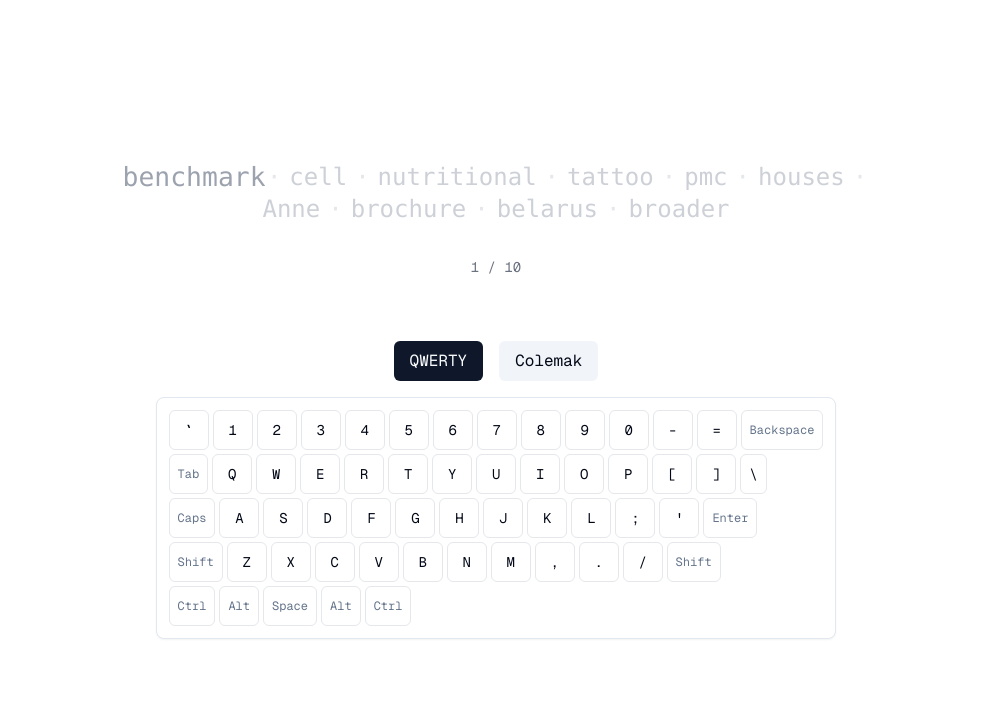
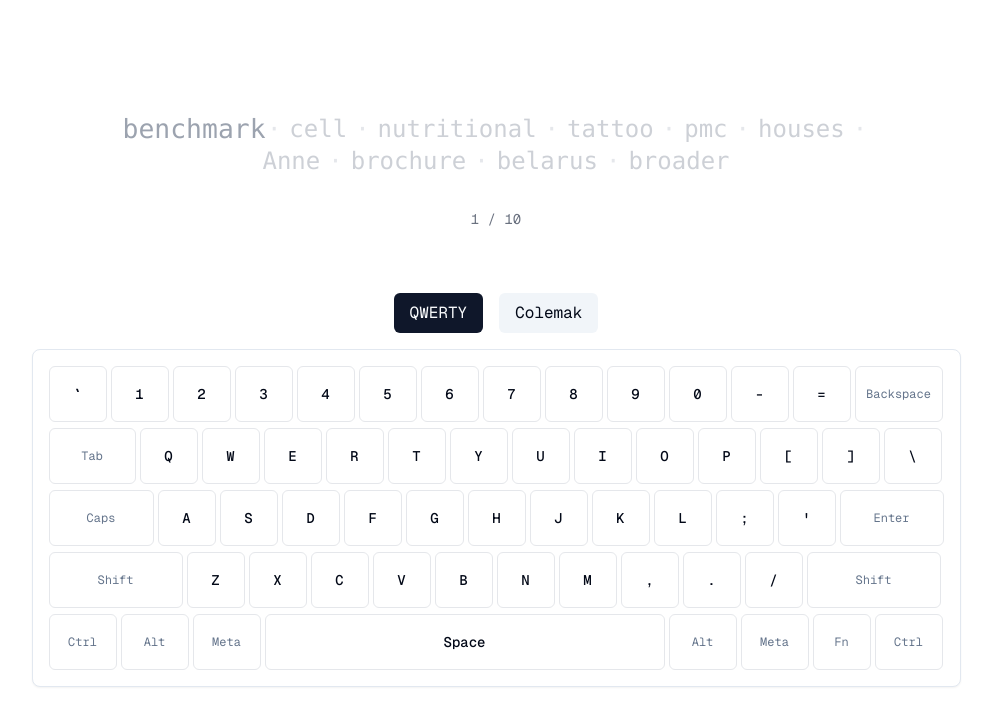
Before and after one commit to iltaek/typewriter, a Next.js app: page / in a window 1280 px wide. Shown: the top 726 px of the page, without its empty margins (144-1136 px from the left). Built offline with nearby package versions, Linux system fonts and the light colour scheme.

Commit message:
Keyboard layout fix

```diff
--- a/components/keyboard/key.tsx
+++ b/components/keyboard/key.tsx
@@ -13,16 +13,44 @@ export function Key({ keyData, isPressed, 'data-code': dataCode }: KeyProps) {
     <div
       data-code={dataCode}
       className={cn(
-        'h-10 w-10 rounded-md border border-gray-200 px-2 text-center text-sm',
+        'h-14 rounded-md border border-gray-200 px-2 text-center',
         'flex items-center justify-center transition-colors duration-100',
-        keyData.width,
+        getKeyWidth(keyData),
         isPressed
           ? 'bg-primary text-primary-foreground'
           : 'bg-background hover:bg-accent hover:text-accent-foreground',
-        keyData.isSpecial ? 'text-xs text-muted-foreground' : 'text-sm'
+        keyData.isSpecial ? 'text-xs text-muted-foreground' : 'text-sm font-medium'
       )}
     >
       {keyData.key}
     </div>
   );
 }
+
+function getKeyWidth(keyData: KeyboardKey): string {
+  switch (keyData.code) {
+    case 'Backspace':
+      return 'w-[88px]';
+    case 'Tab':
+      return 'w-[87px]';
+    case 'CapsLock':
+      return 'w-[105px]';
+    case 'Enter':
+      return 'w-[104px]';
+    case 'ShiftLeft':
+      return 'w-[134px]';
+    case 'ShiftRight':
+      return 'w-[134px]';
+    case 'ControlLeft':
+    case 'ControlRight':
+    case 'AltLeft':
+    case 'AltRight':
+    case 'MetaLeft':
+    case 'MetaRight':
+      return 'w-[68px]';
+    case 'Space':
+      return 'w-[400px]';
+    default:
+      return 'w-[58px]';
+  }
+}
--- a/components/keyboard/virtual-keyboard.tsx
+++ b/components/keyboard/virtual-keyboard.tsx
@@ -1,7 +1,6 @@
 'use client';
 
 import * as React from 'react';
-import { cn } from '@/lib/utils';
 import { KEYBOARD_CONFIGS, remapKey, type KeyboardKey, type LayoutType } from '@/lib/keyboard';
 import { KeyboardRow } from './keyboard-row';
 
@@ -50,7 +49,7 @@ export function VirtualKeyboard({ layout }: VirtualKeyboardProps) {
   }, [handleKeyEvent]);
 
   return (
-    <div className="mx-auto w-fit space-y-1 rounded-lg border bg-card p-3 shadow-sm">
+    <div className="mx-auto w-fit space-y-1.5 rounded-lg border bg-card p-4 shadow-sm">
       {Object.entries(currentConfig).map(([rowKey, keys]) => (
         <KeyboardRow key={rowKey} keys={keys} pressedKeys={pressedKeys} />
       ))}
--- a/lib/keyboard.ts
+++ b/lib/keyboard.ts
@@ -1,7 +1,6 @@
 export type KeyboardKey = {
   key: string;
   code: string;
-  width?: string;
   isSpecial?: boolean;
 };
 
@@ -33,10 +32,10 @@ export const QWERTY_LAYOUT: KeyboardLayout = {
     { key: '0', code: 'Digit0' },
     { key: '-', code: 'Minus' },
     { key: '=', code: 'Equal' },
-    { key: 'Backspace', code: 'Backspace', width: 'w-[2rem]', isSpecial: true },
+    { key: 'Backspace', code: 'Backspace', isSpecial: true },
   ],
   row2: [
-    { key: 'Tab', code: 'Tab', width: 'w-[1.5rem]', isSpecial: true },
+    { key: 'Tab', code: 'Tab', isSpecial: true },
     { key: 'Q', code: 'KeyQ' },
     { key: 'W', code: 'KeyW' },
     { key: 'E', code: 'KeyE' },
@@ -49,10 +48,10 @@ export const QWERTY_LAYOUT: KeyboardLayout = {
     { key: 'P', code: 'KeyP' },
     { key: '[', code: 'BracketLeft' },
     { key: ']', code: 'BracketRight' },
-    { key: '\\', code: 'Backslash', width: 'w-[1.5rem]' },
+    { key: '\\', code: 'Backslash' },
   ],
   row3: [
-    { key: 'Caps', code: 'CapsLock', width: 'w-[1.75rem]', isSpecial: true },
+    { key: 'Caps', code: 'CapsLock', isSpecial: true },
     { key: 'A', code: 'KeyA' },
     { key: 'S', code: 'KeyS' },
     { key: 'D', code: 'KeyD' },
@@ -64,10 +63,10 @@ export const QWERTY_LAYOUT: KeyboardLayout = {
     { key: 'L', code: 'KeyL' },
     { key: ';', code: 'Semicolon' },
     { key: "'", code: 'Quote' },
-    { key: 'Enter', code: 'Enter', width: 'w-[2.25rem]', isSpecial: true },
+    { key: 'Enter', code: 'Enter', isSpecial: true },
   ],
   row4: [
-    { key: 'Shift', code: 'ShiftLeft', width: 'w-[2.25rem]', isSpecial: true },
+    { key: 'Shift', code: 'ShiftLeft', isSpecial: true },
     { key: 'Z', code: 'KeyZ' },
     { key: 'X', code: 'KeyX' },
     { key: 'C', code: 'KeyC' },
@@ -78,14 +77,17 @@ export const QWERTY_LAYOUT: KeyboardLayout = {
     { key: ',', code: 'Comma' },
     { key: '.', code: 'Period' },
     { key: '/', code: 'Slash' },
-    { key: 'Shift', code: 'ShiftRight', width: 'w-[2.75rem]', isSpecial: true },
+    { key: 'Shift', code: 'ShiftRight', isSpecial: true },
   ],
   row5: [
-    { key: 'Ctrl', code: 'ControlLeft', width: 'w-[1.25rem]', isSpecial: true },
-    { key: 'Alt', code: 'AltLeft', width: 'w-[1.25rem]', isSpecial: true },
-    { key: 'Space', code: 'Space', width: 'w-[6.25rem]', isSpecial: true },
-    { key: 'Alt', code: 'AltRight', width: 'w-[1.25rem]', isSpecial: true },
-    { key: 'Ctrl', code: 'ControlRight', width: 'w-[1.25rem]', isSpecial: true },
+    { key: 'Ctrl', code: 'ControlLeft', isSpecial: true },
+    { key: 'Alt', code: 'AltLeft', isSpecial: true },
+    { key: 'Meta', code: 'MetaLeft', isSpecial: true },
+    { key: 'Space', code: 'Space' },
+    { key: 'Alt', code: 'AltRight', isSpecial: true },
+    { key: 'Meta', code: 'MetaRight', isSpecial: true },
+    { key: 'Fn', code: 'FnRight', isSpecial: true },
+    { key: 'Ctrl', code: 'ControlRight', isSpecial: true },
   ],
 };
 
@@ -93,7 +95,7 @@ export const QWERTY_LAYOUT: KeyboardLayout = {
 export const COLEMAK_LAYOUT: KeyboardLayout = {
   row1: QWERTY_LAYOUT.row1,
   row2: [
-    { key: 'Tab', code: 'Tab', width: 'w-[1.5rem]', isSpecial: true },
+    { key: 'Tab', code: 'Tab', isSpecial: true },
     { key: 'Q', code: 'KeyQ' },
     { key: 'W', code: 'KeyW' },
     { key: 'F', code: 'KeyF' },
@@ -106,10 +108,10 @@ export const COLEMAK_LAYOUT: KeyboardLayout = {
     { key: ';', code: 'Semicolon' },
     { key: '[', code: 'BracketLeft' },
     { key: ']', code: 'BracketRight' },
-    { key: '\\', code: 'Backslash', width: 'w-[1.5rem]' },
+    { key: '\\', code: 'Backslash' },
   ],
   row3: [
-    { key: 'Caps', code: 'CapsLock', width: 'w-[1.75rem]', isSpecial: true },
+    { key: 'Caps', code: 'CapsLock', isSpecial: true },
     { key: 'A', code: 'KeyA' },
     { key: 'R', code: 'KeyR' },
     { key: 'S', code: 'KeyS' },
@@ -121,10 +123,10 @@ export const COLEMAK_LAYOUT: KeyboardLayout = {
     { key: 'I', code: 'KeyI' },
     { key: 'O', code: 'KeyO' },
     { key: "'", code: 'Quote' },
-    { key: 'Enter', code: 'Enter', width: 'w-[2.25rem]', isSpecial: true },
+    { key: 'Enter', code: 'Enter', isSpecial: true },
   ],
   row4: [
-    { key: 'Shift', code: 'ShiftLeft', width: 'w-[2.25rem]', isSpecial: true },
+    { key: 'Shift', code: 'ShiftLeft', isSpecial: true },
     { key: 'Z', code: 'KeyZ' },
     { key: 'X', code: 'KeyX' },
     { key: 'C', code: 'KeyC' },
@@ -135,7 +137,7 @@ export const COLEMAK_LAYOUT: KeyboardLayout = {
     { key: ',', code: 'Comma' },
     { key: '.', code: 'Period' },
     { key: '/', code: 'Slash' },
-    { key: 'Shift', code: 'ShiftRight', width: 'w-[2.75rem]', isSpecial: true },
+    { key: 'Shift', code: 'ShiftRight', isSpecial: true },
   ],
   row5: QWERTY_LAYOUT.row5,
 };
```
